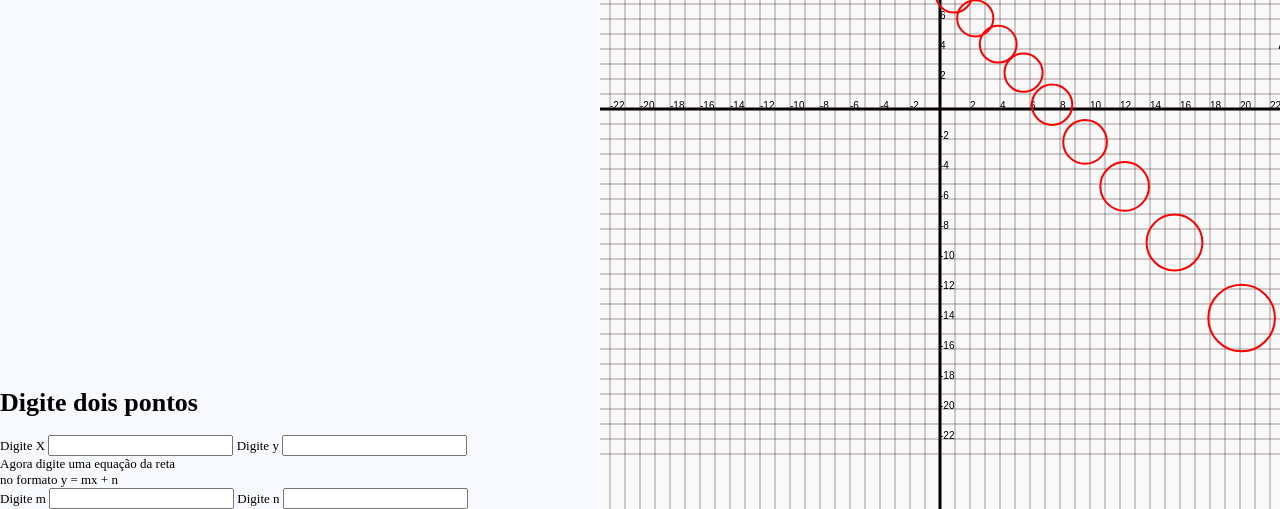
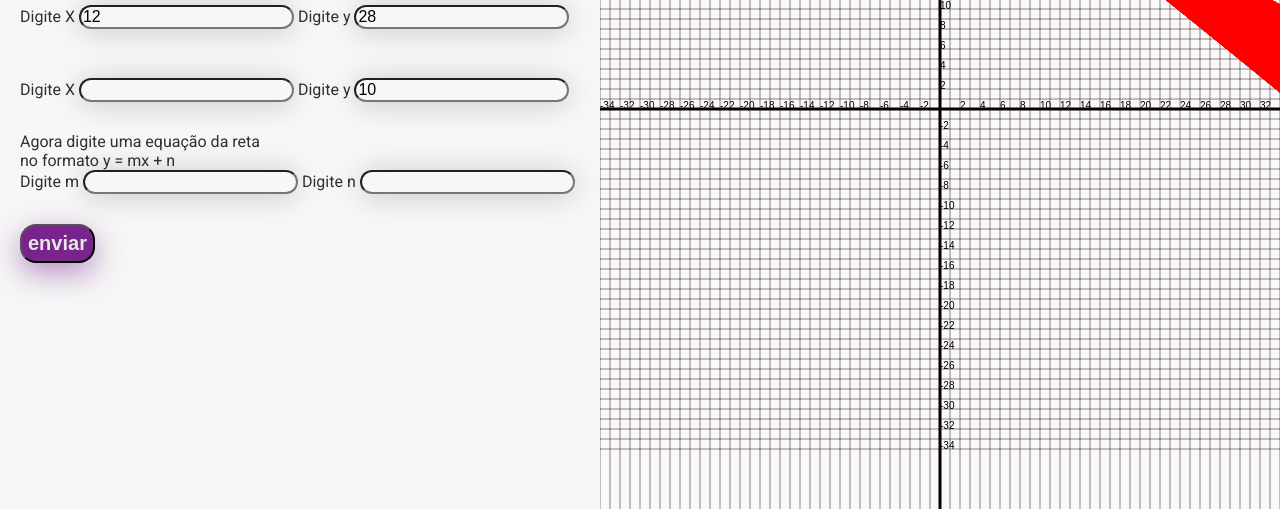
Before and after one commit to Alan007BR/GA-circurference, a plain HTML site: page index.html in a window 1280 px wide. Shown: the part 291-800 px from the top of the page. Drawn offline with Linux system fonts and the light colour scheme.

Commit message:
commit 2

```diff
--- a/index.css
+++ b/index.css
@@ -1,23 +1,51 @@
 body {
     margin: 0px;
+    font-family: 'Roboto', sans-serif;
+    font-size: 1rem;
+    color: rgb(47, 48, 49);
 }
 
+h1 {
+    color: black;
+}
 canvas {
     display: block;
-    position: relative;
+    position: static;
     top: 0;
     left: 0;
 }
 
 .container .sidebar {
-    font-size: small;
+
 }
+.sidebar {
+    padding: 20px;
 
+}
 .container {
     height: 100%;
     display: flex;
     flex-direction: row;
-    align-items: flex-end;
+    align-items: center;
     justify-content: space-between;
-    background-color: ghostwhite;
+    background-color: rgb(247, 247, 247);
 }
+
+#submit {
+    box-shadow: rgba(121, 36, 140, 0.5) 0px 10px 30px 0px;
+    color: rgb(232, 230, 227);
+    background-color: rgb(121, 36, 140);
+    border-radius: 16px;
+    font-size: 20px;
+    padding: 6px;
+    font-weight: 700;
+}
+
+form input{
+    border-radius: 20px;
+    margin-bottom: 30px;
+    font-size: 1rem;
+    font-weight: 400;
+    background: transparent;
+    box-shadow: rgba(010, 0, 0, 0.2) 0px 2px 30px 0px;
+}
--- a/index.html
+++ b/index.html
@@ -2,6 +2,9 @@
 <html>
     <head>
         <link rel="stylesheet" href="index.css" type="text/css"/>
+        <link rel="preconnect" href="https://fonts.googleapis.com">
+<link rel="preconnect" href="https://fonts.gstatic.com" crossorigin>
+<link href="https://fonts.googleapis.com/css2?family=Roboto:wght@300;400;500;700&display=swap" rel="stylesheet">
     </head>
     <body>
         <div class="container">
@@ -9,22 +12,27 @@
                 <h1>Digite dois pontos</h1>
                 <form action="">
                     <label>Digite X</label>
-                    <input type="number" name="x" id="x" value="" required/>
+                    <input type="number" id="x1" name="x1" value="12" required/>
                     <label>Digite y</label>
-                    <input type="number" name="y" id="y" value="" required/>
-                    <br/>
+                    <input type="number" id="y" value="28" required/>
+                    <br/> <br/>
+                    <label>Digite X</label>
+                    <input type="number" id="x2" name="12" value="" required/>
+                    <label>Digite y</label>
+                    <input type="number" id="y2" value="10" required/>
                     <label>Agora digite uma equação da reta</label>
                     <br/>
                     <label>no formato y = mx + n</label>
                     <br/>
                     <label>Digite m</label>
-                    <input type="number" name="m" id="m" value="" required/>
+                    <input type="number" name="m" id="m" required/>
                     <label>Digite n</label>
-                    <input type="number" name="n" id="n" value="" required/>
-
+                    <input type="number" name="n" id="n" required/>
+                    <br/>
+                    <input type="button" id="submit" onclick="draw()" value="enviar" />
                 </form>
             </div>
-            <div>
+            <div class="canvas">
                 <canvas id="canvas"></canvas>
             </div>
         </div>
--- a/index.js
+++ b/index.js
@@ -2,7 +2,7 @@ var canvas = document.getElementById('canvas');
 var ctx = canvas.getContext('2d');
 var width = window.innerWidth - 600;
 var height = window.innerHeight;
-var scale = 15;
+var scale = 10;
 
 canvas.width = width;
 canvas.height = height;
@@ -45,13 +45,9 @@ function drawYAxis(){   //draw axis Y
     ctx.stroke();
 }
 
-function drawLine(){   //draw axis Y
-    ctx.beginPath();
-    ctx.moveTo(height, 0);
-    ctx.lineTo(width, pixelOrigin.x);
-    ctx.strokeStyle = axiColor;
-    ctx.lineWidth = 3;
-    ctx.stroke();
+function myFunc(a) {
+    console.log(a.m);
+    console.log(a.k );
 }
 
 function drawGrid(){ //draw square grid X, Y coordinates
@@ -67,7 +63,7 @@ function drawGrid(){ //draw square grid X, Y coordinates
         ctx.beginPath();
         ctx.moveTo(px, 0);
         ctx.lineTo(px, height);
-        ctx.lineWidth = 0.40;
+        ctx.lineWidth = 0.50;
         ctx.stroke();
         if(x !== 0 && x % 2 === 0) {
             ctx.fillText(x.toString(), px, pixelOrigin.y);
@@ -79,7 +75,7 @@ function drawGrid(){ //draw square grid X, Y coordinates
         ctx.beginPath();
         ctx.moveTo(0, py);
         ctx.lineTo(width, py);
-        ctx.lineWidth = 0.40;
+        ctx.lineWidth = 0.50;
         ctx.stroke();
         if (y !== 0 && y % 2 === 0) {
             ctx.fillText((-y).toString(), pixelOrigin.x, py);
@@ -129,13 +125,6 @@ canvas.onwheel = function (event) {
         drag_1 = false;
     };
 }
-//
-
-// function pontoMedio(a, b){
-//     pixelOrigin.x = a;
-//     pixel.y = b;
-// }
-
 function pontoMedio(pixel1, pixel2){
     let pixelX = {
         x: 0,
@@ -157,7 +146,7 @@ function CriarNovaReta(pixel1, pixel2){
 
     reta2.m = (pixel1.y - pixel2.y) / (pixel1.x - pixel2.x);
     reta2.k = pixel1.y - (reta2.m * pixel1.x);
-    console.log("X", reta2.m, reta2.k);
+    //console.log("X", reta2.m, reta2.k);
     return reta2;
 }
 
@@ -175,6 +164,8 @@ function perpenducular(reta, pixel1){
 }
 
 function novoPonto(reta, value){
+    myFunc(reta);
+
     let pontoX = {
         x: 0,
         y: 0,
@@ -220,24 +211,6 @@ function raio(circurferencia, pixel1){
 }
 
 
-let pixel1 = {
-    x: -12,
-    y: -9,
-};
-
-let pixel2 = {
-    x: 15,
-    y: 15,
-};
-
-let reta3 = {
-    m: 0,
-    k: 0,
-};
-let reta = {
-    m: 17,
-    k: 20,
-};
 function segment(reta, pixel1, pixel2) {
 
     let rp = {
@@ -260,9 +233,8 @@ function segment(reta, pixel1, pixel2) {
     ctx.stroke();
 }
 
-function drawCircle(i){ // pontos definidos com pixelOrigin.x(ou y) + scale * (ponto da coordanada X ou Y);
-
-
+function drawCircle(i, pixel1, pixel2, reta){ // pontos definidos com pixelOrigin.x(ou y) + scale * (ponto da coordanada X ou Y);
+    //myFunc(reta);
 
     let pixel3 = {
         x: 0,
@@ -289,8 +261,6 @@ function drawCircle(i){ // pontos definidos com pixelOrigin.x(ou y) + scale * (p
     let value = i;
 
     pixel3 = novoPonto(reta, value);
-    // console.log(pixel3.x);
-    // console.log(pixel3.y);
 
     let pixel4 = {
         x: 0,
@@ -299,18 +269,9 @@ function drawCircle(i){ // pontos definidos com pixelOrigin.x(ou y) + scale * (p
 
     pixel4 = pontoMedio(pixel1, pixel3);
 
-    // console.log("ponto4Medio.x: ", pixel4.x);
-    // console.log("ponto4Medio.y: ", pixel4.y);
 
     md1 = perpenducular(CriarNovaReta(pixel1, pixel2), pontoMedio(pixel1, pixel2));
     md2 = perpenducular(CriarNovaReta(pixel1, pixel3), pontoMedio(pixel1, pixel3));
-
-    // console.log("Md1.m: ", md1.m);
-    // console.log("Md1.k: ", md1.k);
-
-    // console.log("Md2.m: ", md2.m);
-    // console.log("Md2.k: ",md2.k);
-
 
     circurferencia.centro = interseccao(md1, md2);
     circurferencia.raio = raio(circurferencia, pixel1);
@@ -318,15 +279,8 @@ function drawCircle(i){ // pontos definidos com pixelOrigin.x(ou y) + scale * (p
     let x = pixelOrigin.x + scale * 2;
     let y = pixelOrigin.y + scale * -2;
 
-
-    // console.log(Number(circurferencia.centro.x));
-    // console.log(circurferencia.centro.y);
-    // console.log(circurferencia.raio);
-
     ctx.beginPath();
     ctx.arc(pixelOrigin.x + scale * circurferencia.centro.x, pixelOrigin.x + scale * -circurferencia.centro.y, circurferencia.raio, 0, Math.PI*2);
-    // ctx.moveTo(pixelOrigin.x + scale * circurferencia.centro.x, pixelOrigin.y + scale * -circurferencia.centro.y);
-    // ctx.lineTo(pixelOrigin.x + scale + md1.k, pixelOrigin.y + scale + md1.m);
     ctx.lineWidth = 2%scale;
     ctx.stroke();
 
@@ -334,10 +288,48 @@ function drawCircle(i){ // pontos definidos com pixelOrigin.x(ou y) + scale * (p
     ctx.lineWidth = scale;
     ctx.strokeStyle = "#FF0000";
     ctx.stroke();
+
+
+    if(i == -0.9){
+        circurferenciaInicial = circurferencia;
+    }
+    if(i >= 599.8000000000678){
+        circurferenciaFinal = circurferencia;
+        console.log("circurferenciaFinal: " + circurferencia.raio);
+
+        ctx.beginPath();
+        ctx.lineWidth = 2%scale;
+        ctx.strokeStyle = "#FF0000";
+        // ctx.moveTo(pixelOrigin.x + scale * circurferenciaInicial.centro.x, pixelOrigin.y + scale * circurferenciaInicial.centro.y);
+        // ctx.lineTo(pixelOrigin.x + scale * circurferenciaFinal.centro.x, pixelOrigin.y + scale * circurferenciaFinal.centro.y);
+        ctx.stroke();
+    }
+}
+
+let circurferenciaFinal = {
+    centro: {
+        x: 0,
+        y: 0,
+    },
+    raio:   0,
+}
+let circurferenciaInicial = {
+    centro: {
+        x: 0,
+        y: 0,
+    },
+    raio:   0,
 }
 
 
 function draw(){
+    var inX1;
+    var inY1;
+    var inX2;
+    var inY2;
+    var retasecM;
+    var retasecN;
+
     ctx.fillStyle = bgColor;
     ctx.fillRect(0, 0, width, height);
 
@@ -345,12 +337,48 @@ function draw(){
     drawXAxis();
     drawYAxis();
     drawGrid();
-    drawLine();
+    //drawLine();
+
+    let inputX1 = document.querySelector("#x1");
+    let inputY1 = document.querySelector("#y");
+    let inputX2 = document.querySelector("#x2");
+    let inputY2 = document.querySelector("#y2");
+    let retaM = document.querySelector("#m");
+    let retaN = document.querySelector("#n");
+
+    inX1 = Number(inputX1.value);
+    console.log("inX1: ", inX1);
+    inY1 = Number(inputY1.value);
+    inX2 = Number(inputX2.value);
+    inY2 = Number(inputY2.value);
+    retasecM = Number(retaM.value);
+    retasecN = Number(retaN.value);
+
+    let pixel1 = {
+        x: inX1,
+        y: inY1,
+    };
+
+    let pixel2 = {
+        x: inX2,
+        y: inY2,
+    };
+
+    let reta = {
+        m: retasecM,
+        k: retasecN,
+    };
+
+    myFunc(reta);
+
+
 
     //test
-
+    var i;
+    //599.9
     for(i = -0.9; i < 599.9; i += 0.1){
-        drawCircle(i);
+        drawCircle(i, pixel1, pixel2, reta);
+        //console.log(pixel1);
     }
 
     //segment(reta, pixel1);
@@ -358,9 +386,11 @@ function draw(){
 
 
 
+
 if(canvas.getContext){
+    // const btn = document.querySelector('#submit');
+    // btn.addEventListener("click", draw());
     draw();
-    requestAnimationFrame(drawScreen);
 
 } else{
     console.log('Canvas is not available for this browser');
```
